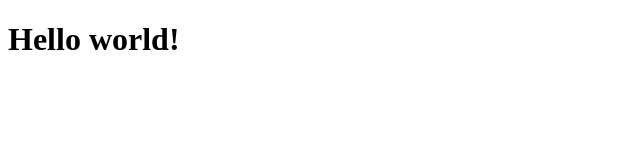
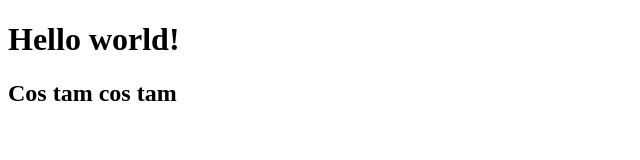
Before and after one commit to Violunae/pw-spi2025, a plain HTML site: page index.html in a window 1280 px wide. Shown: the whole page, without its empty margins (0-640 px from the left). Drawn offline with Linux system fonts and the light colour scheme.

Commit message:
Second commit

```diff
--- a/index.html
+++ b/index.html
@@ -6,5 +6,6 @@
     </head>
     <body>
         <h1>Hello world!</h1>
+        <h2>Cos tam cos tam</h2>
     </body>
 </html>
```
Also changed, not shown: test.txt (deleted), test2.txt (deleted).
